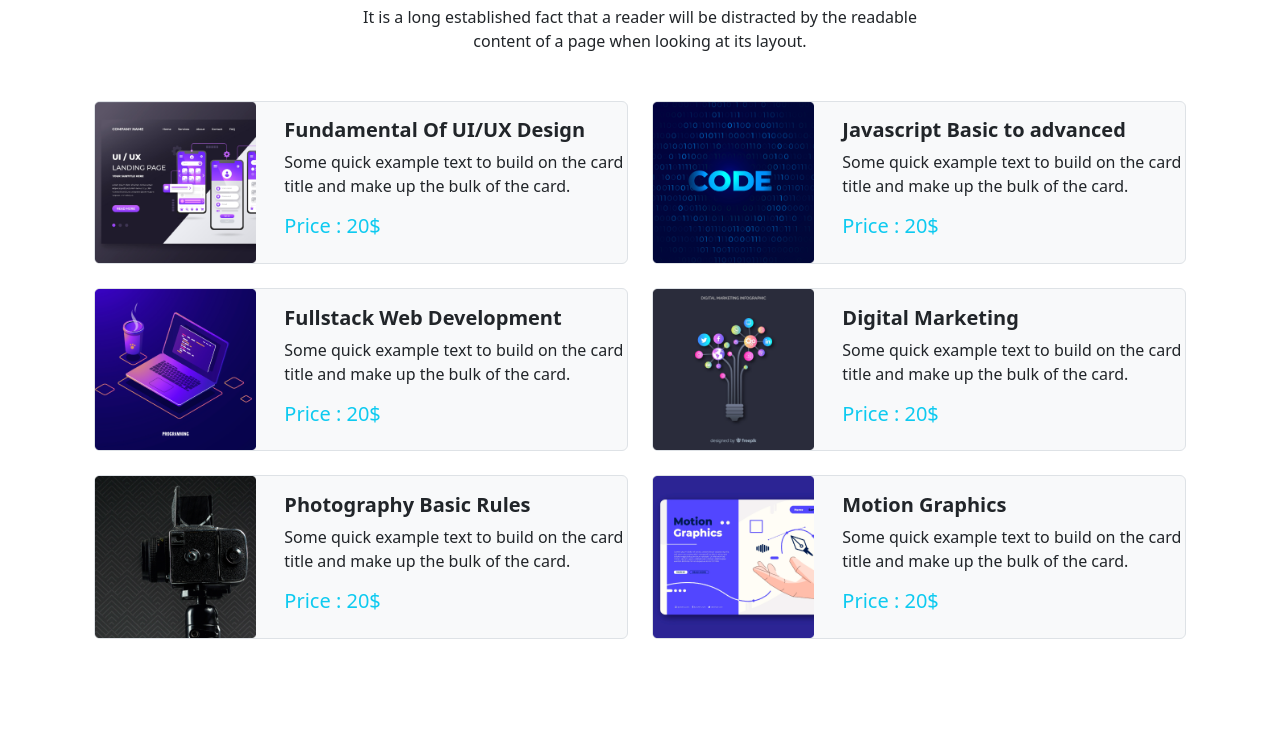
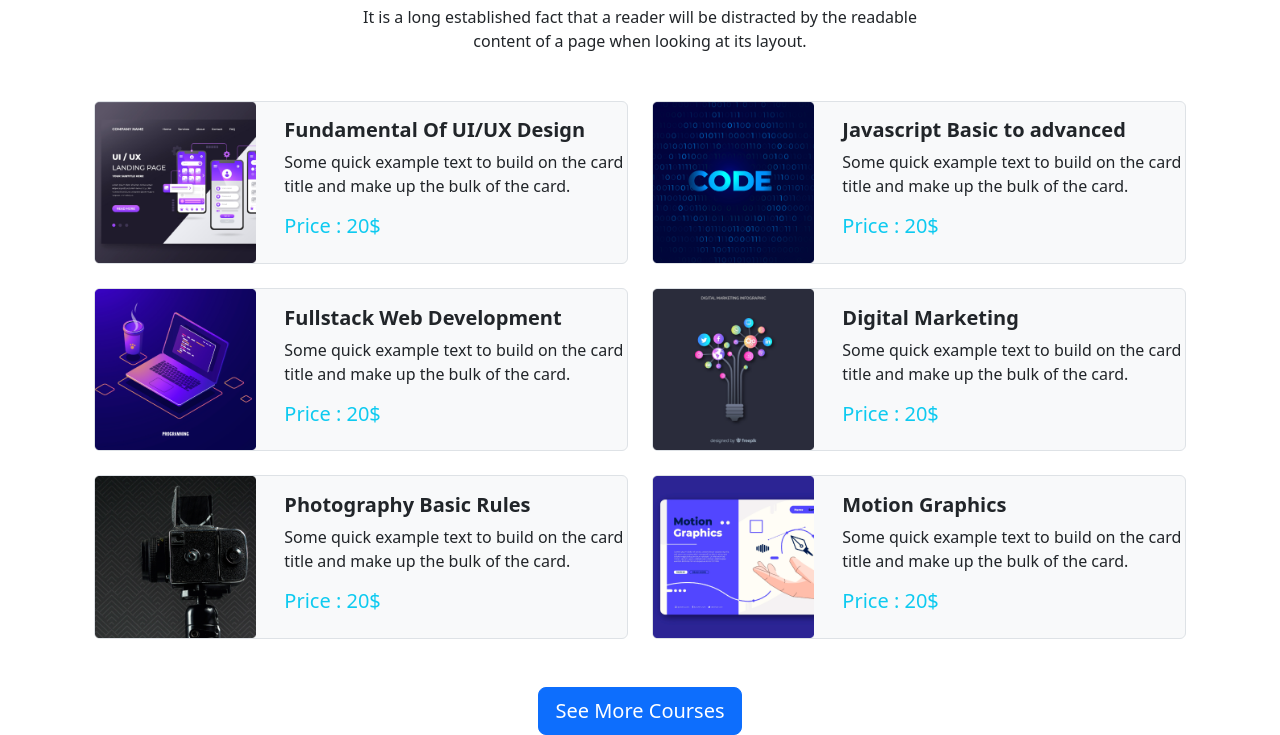
Before and after one commit to nowshin51/edutech, a plain HTML site: page index.html in a window 1280 px wide. Shown: the part 843-1578 px from the top of the page. Before the commit the page ends 1482 px from the top, so only its background shows below. Drawn offline with nearby package versions, Linux system fonts and the light colour scheme.

Commit message:
course-btn-added

```diff
--- a/index.html
+++ b/index.html
@@ -201,7 +201,9 @@
 
                 </div>
               </div>
-
+              <div class="mt-5">
+                <button type="button" class="btn btn-primary btn-lg">See More Courses</button>
+              </div>
         </section>
         <!-- course section end  -->
     </main>
```
